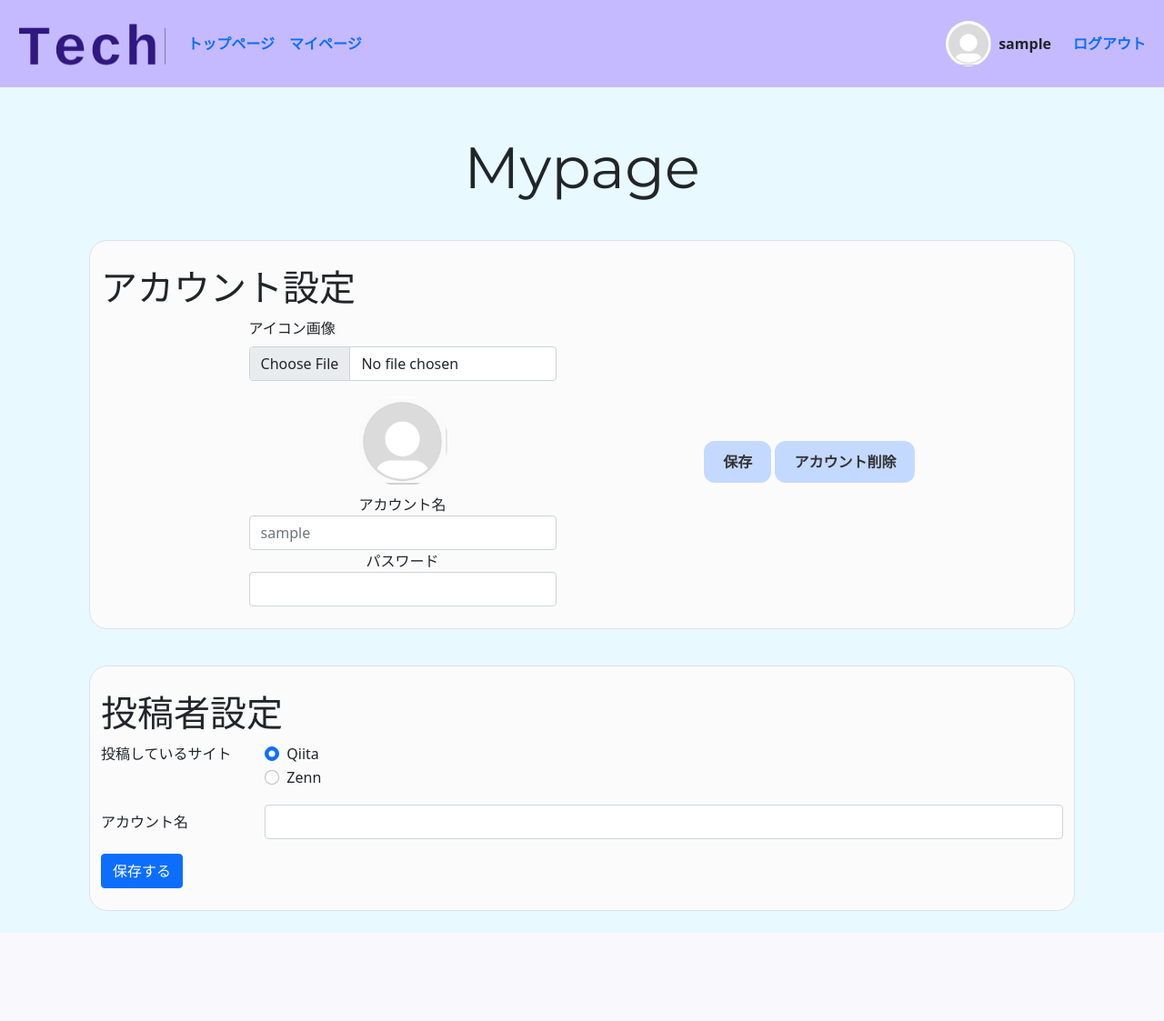
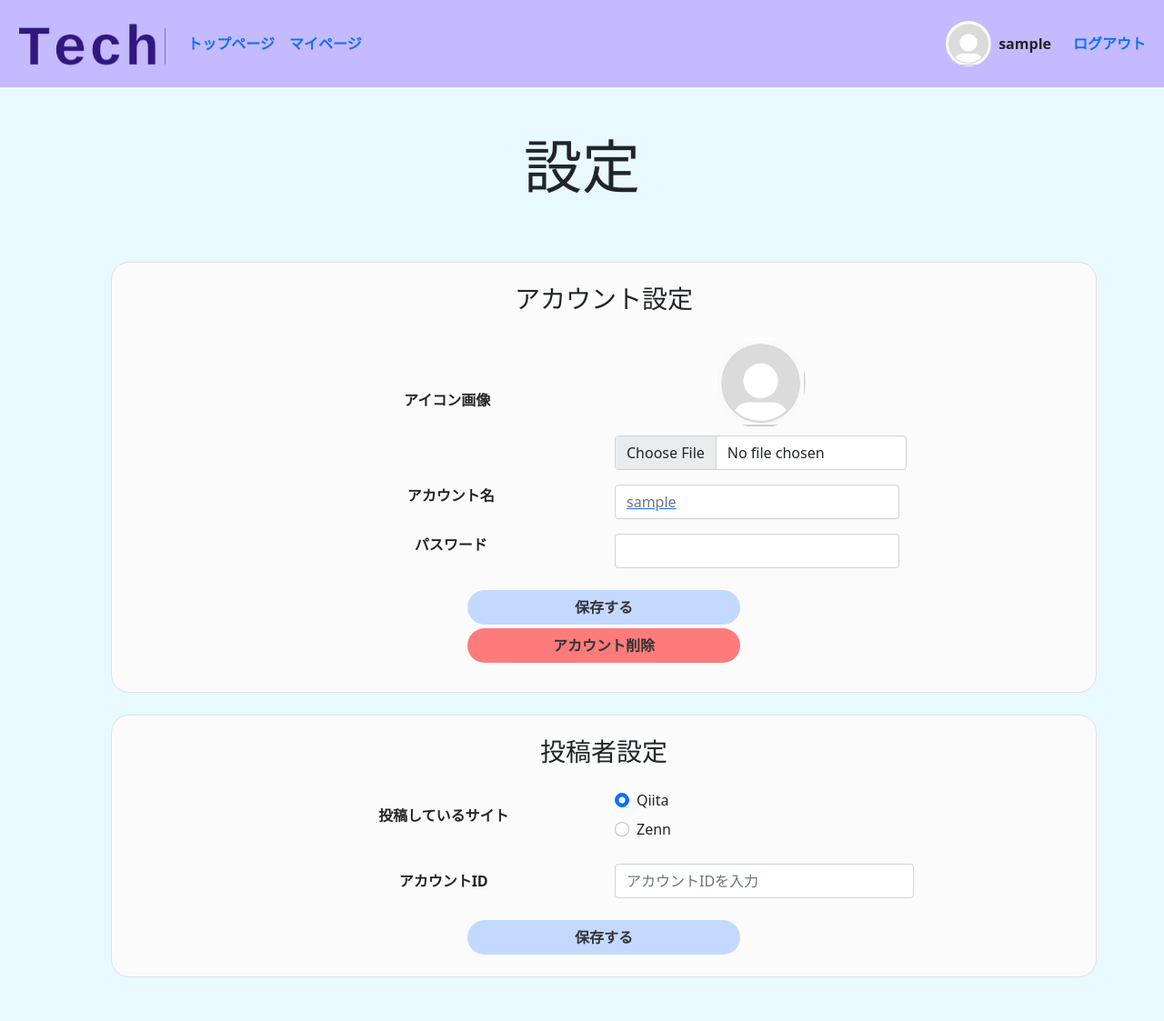
Before and after one commit to E-Team-Hackathon/TechHub, a Django app: page /profile/ in a window 1280 px wide. Shown: the whole page at 91% size. Before the commit the page ends 1026 px from the top, so only its background shows below. Run offline with Django 4.2, Linux system fonts and the light colour scheme; the visitor is signed in with stand-in values (Sample User, id 1).

Commit message:
profile.hmtmlの実装

```diff
--- a/app/templates/profile.html
+++ b/app/templates/profile.html
@@ -8,90 +8,110 @@
 
 <div class="container d-flex justify-content-center align-items-center"
                 style="width: 480px; height: 120px; overflow: hidden;">
-    <h3 class="display-3" style="font-family: 'Montserrat', sans-serif;">Mypage</h3>
+    <h3 class="display-3" style="font-family: 'Montserrat', sans-serif;">設定</h3>
 </div>
 
 
 <!-- アカウント設定 セクション -->
 <div class="p-3 mb-2 bg-body-tertiary rounded-3">
-        <div class="container-fluid border rounded-4 py-4" style="background-color: #FBFBFB; border-radius: 20px;">
+    <div class="container-fluid border rounded-4 p-4 m-4" style="background-color: #FBFBFB; border-radius: 20px;">
     <!-- タイトル -->
-        <h3 class="display-6 pt-1 mx-auto justify-content-center" style="font-family: 'Montserrat', sans-serif;">アカウント設定</h3>
+    <h3 class="display-7 text-center mb-4" style="font-family: 'Montserrat', sans-serif;">アカウント設定</h3>
 
         <!-- アカウント情報 -->
-        <div class="d-flex align-items-center justify-content-evenly flex-wrap">
+        <div class="container text-center">
             <!-- ユーザー情報 -->
-            <div class="d-flex flex-column align-items-center">
+            <div class="row justify-content-center align-items-center">
+                <div class="col-4 mb-3">
+                    <label for="formFile" class="form-label fw-bold">アイコン画像</label>
+                </div>
                 <!-- ユーザーアイコン-->
-            <div class="mb-3">
-                <label for="formFile" class="form-label">アイコン画像</label>
+                <div class="col-4 mb-3 align-items-center">
+                    <img src="{{ request.user.profile_icon.url }}" alt="アイコン"
+                    class="rounded-circle mb-2"
+                    width="100" height="100"
+                    style="object-fit: cover;">
+                    <br>
                     <input class="form-control" type="file" id="formFile">
                 </div>
-            <img src="{{ request.user.profile_icon.url }}"
-                alt="アイコン"
-                class="rounded-circle mb-2"
-                width="100"
-                height="100"
-                style="object-fit: cover;">
                 <!-- ユーザー名 -->
-            アカウント名
+                <div class="row justify-content-center">
+                    <label class="col-4 mb-3 fw-bold">アカウント名</label>
+                    <a class="col-4 mb-3">
                         <input type="username" class="form-control" id="InputUsername" placeholder="{{ user.username }}" >
-            パスワード
+                    </a>
+                </div>
+                <div class="row justify-content-center">
+                    <label class="col-4 mb-3 fw-bold">パスワード</label>
+                    <a class="col-4 mb-4">
                         <input type="username" class="form-control" id="InputUsername" placeholder="{{ user.password }}">
+                    </a>
                 </div>
 
                 <!-- アクションボタン -->
+                <div class="row text-center">
                     <form>
-            <a href="#" class="btn text-center" style="background-color: #C4D9FF; color: #333333; font-weight: bold; padding: 10px 20px; border-radius: 12px;">
-                保存
+                        <div class="col-12 mb-1">
+                            <a href="#" class="btn w-100 px-5 rounded-pill fw-bold" style="background-color: #C4D9FF; color: #333333; max-width: 300px;">
+                                保存する
                             </a>
-            <a href="#" class="btn text-center" style="background-color: #C4D9FF; color: #333333; font-weight: bold; padding: 10px 20px; border-radius: 12px;">
+                        </div>
+                        <div class="col-12 mb-2">
+                            <a href="#" class="btn w-100 px-5 rounded-pill fw-bold" style="background-color:rgb(253, 123, 123); color: #333333; max-width: 300px;">
                                 アカウント削除
                             </a>
+                        </div>
                     </form>
+                </div>
             </div>
         </div>
     </div>
 
     <!-- 投稿者設定 セクション -->
-    <div class="p-3 mb-2 bg-body-tertiary rounded-3">
-        <div class="container-fluid border rounded-4 py-4" style="background-color: #FBFBFB; border-radius: 20px;">
+    <div class="container-fluid border rounded-4 p-4 m-4" style="background-color: #FBFBFB; border-radius: 20px;">
         <!-- タイトル -->
-        <h3 class="display-6 pt-1 mx-auto justify-content-center" style="font-family: 'Montserrat', sans-serif;">
+        <h3 class="display-7 text-center mb-4" style="font-family: 'Montserrat', sans-serif;">
             投稿者設定
         </h3>
 
-        <!-- 投稿者設定 -->
+        <!-- 投稿者設定フォーム -->
         <form>
-            <fieldset class="row mb-3">
-              <legend class="col-form-label col-sm-2 pt-0">投稿しているサイト</legend>
-              <div class="col-sm-10">
-                <div class="form-check">
-                  <input class="form-check-input" type="radio" name="gridRadios" id="gridRadios1" value="option1" checked>
-                  <label class="form-check-label" for="gridRadios1">
-                    Qiita
+            <!-- 投稿しているサイトの選択 -->
+            <div class="mb-4 row align-items-center justify-content-center">
+                <label for="siteRadio" class="col-sm-4 col-form-label text-center fw-bold">
+                    投稿しているサイト
                 </label>
+                <div class="col-sm-4 d-flex flex-column justify-content-center">
+                    <div class="form-check mb-2">
+                        <input class="form-check-input" type="radio" name="siteRadio" id="qiitaRadio" value="qiita" checked>
+                        <label class="form-check-label" for="qiitaRadio">Qiita</label>
                     </div>
                     <div class="form-check">
-                  <input class="form-check-input" type="radio" name="gridRadios" id="gridRadios2" value="option2">
-                  <label class="form-check-label" for="gridRadios2">
-                    Zenn
-                  </label>
-                </div>
-              </div>
-            </fieldset>
-            <div class="row mb-3">
-                <label for="InputAccountID" class="col-sm-2 col-form-label">アカウント名</label>
-                <div class="col-sm-10">
-                  <input type="accountID" class="form-control" id="accountID">
-                </div>
-              </div>
-            <button type="submit" class="btn btn-primary justify-content-center"　style="background-color: #C4D9FF; color: #333333;">
-                保存する
-            </button>
-        </form>
+                        <input class="form-check-input" type="radio" name="siteRadio" id="zennRadio" value="zenn">
+                        <label class="form-check-label" for="zennRadio">Zenn</label>
                     </div>
                 </div>
             </div>
 
+
+            <!-- アカウントID -->
+            <div class="mb-4 row justify-content-center">
+                <label for="accountID" class="col-sm-4 col-form-label text-center fw-bold">
+                    アカウントID
+                </label>
+                <div class="col-sm-4">
+                    <input type="text" class="form-control" id="accountID" placeholder="アカウントIDを入力">
+                </div>
+            </div>
+
+            <!-- 保存ボタン -->
+            <div class="text-center">
+                <button type="submit" class="btn w-100 px-5 rounded-pill fw-bold" style="background-color: #C4D9FF; color: #333333; max-width: 300px;">
+                    保存する
+                </button>
+            </div>
+        </form>
+    </div>
+</div>
+
 {% endblock content %}
```
Lines whose indentation alone changed are shown as unchanged.
